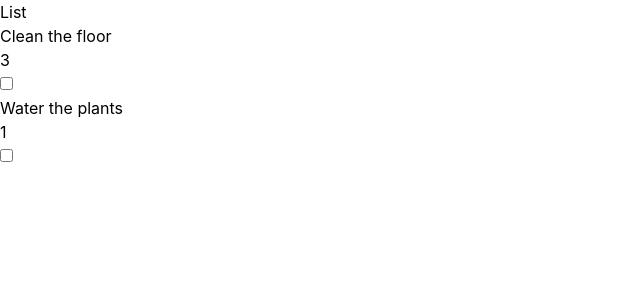
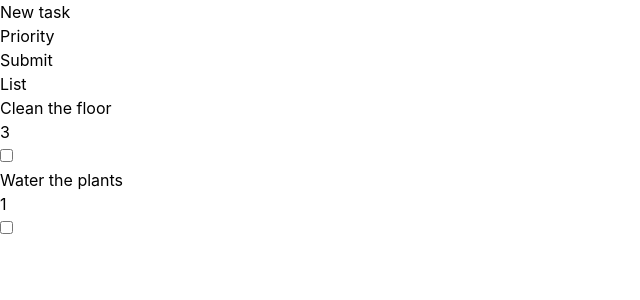
Before and after one commit to mcosme000/typescript-todolist, a React (Create React App) app: page / in a window 1280 px wide. Shown: the top 300 px of the page, without its empty margins (0-640 px from the left). Built offline with nearby package versions, Linux system fonts and the light colour scheme.

Commit message:
feat: implement AtomInputText component

```diff
--- a/src/App.tsx
+++ b/src/App.tsx
@@ -1,8 +1,10 @@
 import List from "./components/List";
+import Form from "./components/Form";
 
 function App() {
   return (
     <div className="App">
+      <Form />
       <List />
     </div>
   );
--- /dev/null
+++ b/src/components/Form.tsx
@@ -0,0 +1,20 @@
+import { useForm } from "react-hook-form";
+import AtomInputField from "./atoms/AtomInputField";
+
+const Form = () => {
+  const { register, handleSubmit } = useForm();
+
+  const formSubmit = (data: any) => {
+    console.log(data);
+  }
+
+  return (
+    <form onSubmit={handleSubmit(formSubmit)}>
+      <AtomInputField {...register("name")} type="text" label="New task"/>
+      <AtomInputField {...register("priority")} type="number" label="Priority" />
+      <button type="submit">Submit</button>
+    </form>
+  )
+}
+
+export default Form;
--- /dev/null
+++ b/src/components/atoms/AtomInputField.tsx
@@ -0,0 +1,21 @@
+import { forwardRef } from "react";
+
+type InputFieldProps = {
+  type: string,
+  label: string
+}
+
+const AtomInputField = forwardRef<HTMLInputElement, InputFieldProps>(({type, label, ...props}, ref) => {
+  return (
+    <div>
+      <label>{label}</label>
+      <input
+        ref={ref}
+        type={type}
+        {...props}
+      />
+    </div>
+  )
+});
+
+export default AtomInputField;
```
